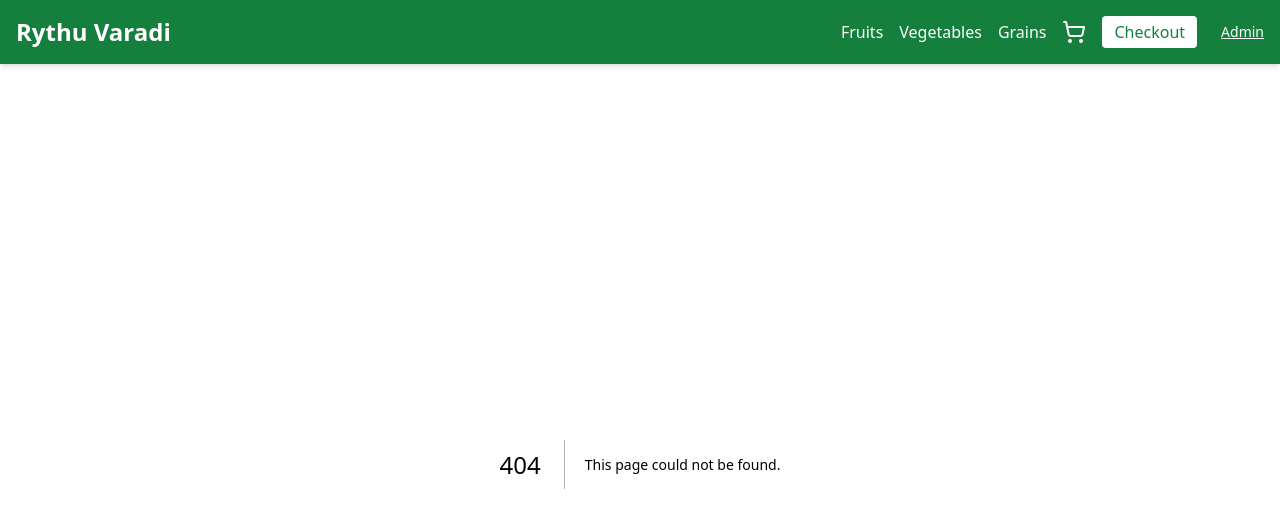
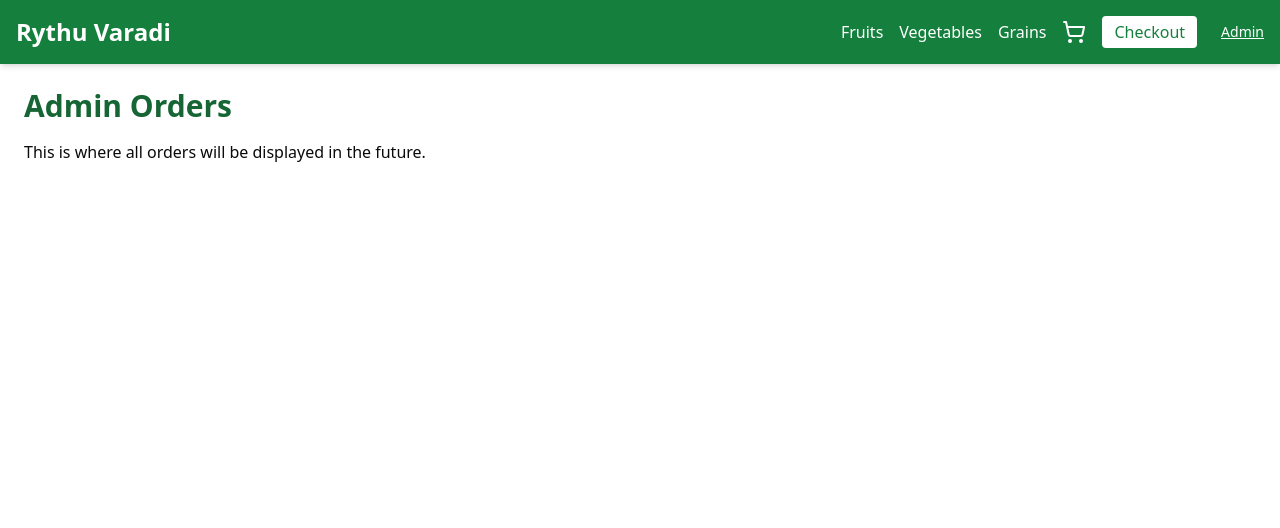
Before and after one commit to vineethkyadasu/vkgroup.solutions, a Next.js app: page /admin/orders in a window 1280 px wide. Before the commit this address had no page. Shown: the top 528 px of the page. Built offline with nearby package versions, Linux system fonts and the light colour scheme.

Commit message:
Added Admin Orders page route

```diff
--- /dev/null
+++ b/app/admin/orders/page.tsx
@@ -0,0 +1,10 @@
+'use client';
+
+export default function AdminOrdersPage() {
+  return (
+    <div className="p-6">
+      <h1 className="text-3xl font-bold text-green-800 mb-4">Admin Orders</h1>
+      <p>This is where all orders will be displayed in the future.</p>
+    </div>
+  );
+}
```
